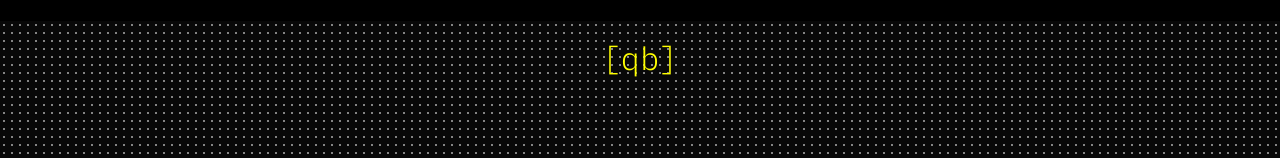
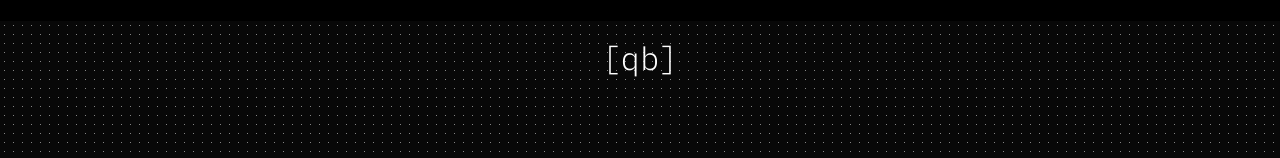
Before and after one commit to kalyan-raparthi/me, a plain HTML site: page index.html in a window 1280 px wide. Shown: the top 158 px of the page. Drawn offline with Linux system fonts and the light colour scheme.

Commit message:
serious {me - website init}

```diff
--- a/style-1.css
+++ b/style-1.css
@@ -20,11 +20,10 @@
     left: 0;
     width: 100%;
     height: 100%;
-    background-image: radial-gradient(rgb(255, 255, 255) 1px, transparent 1px); /* Red dots */
-    background-size: 8px 8px; /* Spacing between dots */
-    opacity: 0.5; /* Subtle opacity for the dots */
-    pointer-events: none; /* Prevent interference with clicks */
-    z-index: -1; /* Keep behind all content */
+    background-image: radial-gradient(rgb(255, 255, 255) 0.3px, transparent 1px);
+    background-size: 9px 9px;
+    opacity: 0.5;
+    z-index: -1;
 }
 
 /* Optional matte overlay */
@@ -43,7 +42,7 @@
 h1 {
     padding: 2dvh;
     text-align: center;
-    color: yellow;
+    color: rgb(255, 255, 255);
     font-family: "IBM Plex Mono", monospace;
     font-weight: 300;
     font-style: normal;
```
